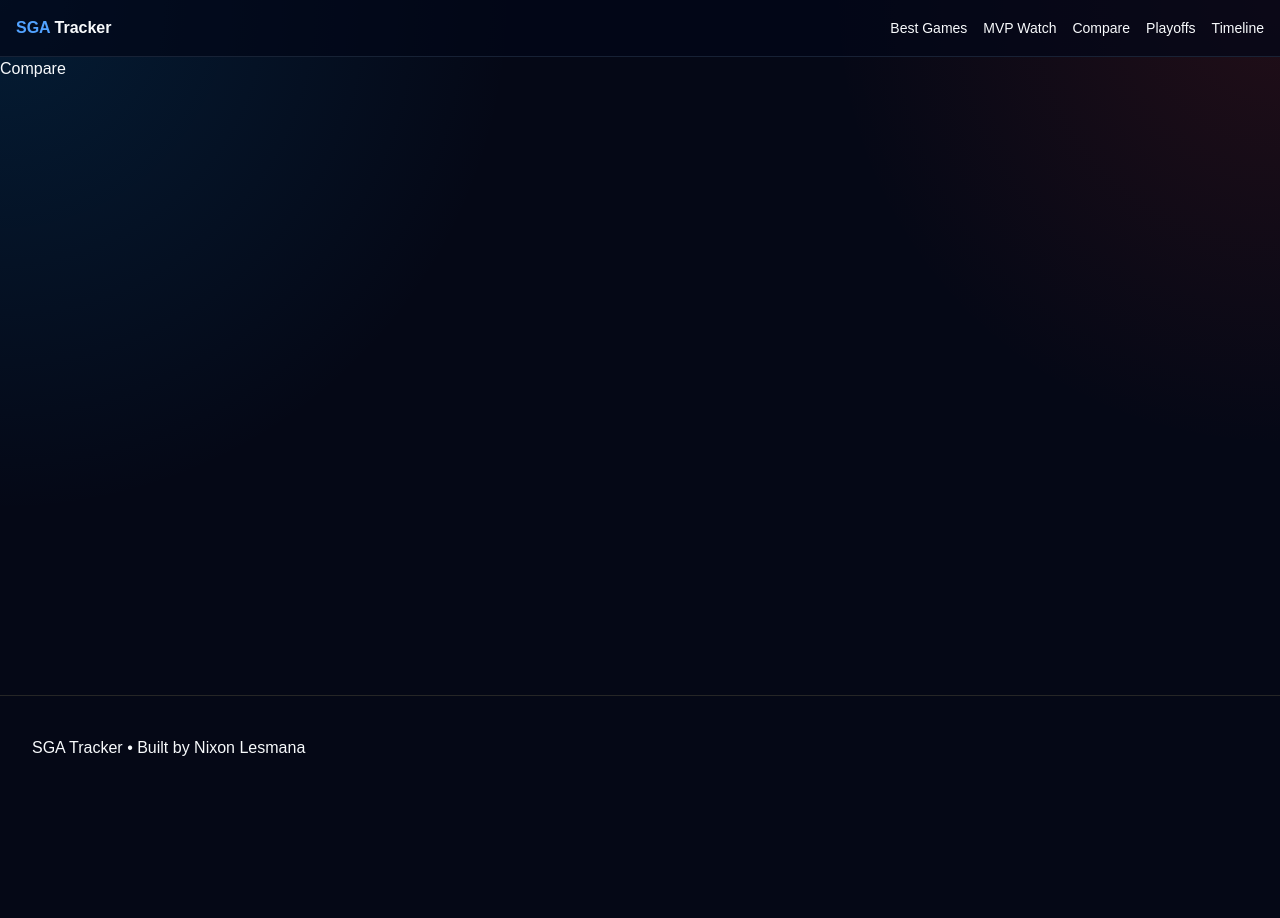
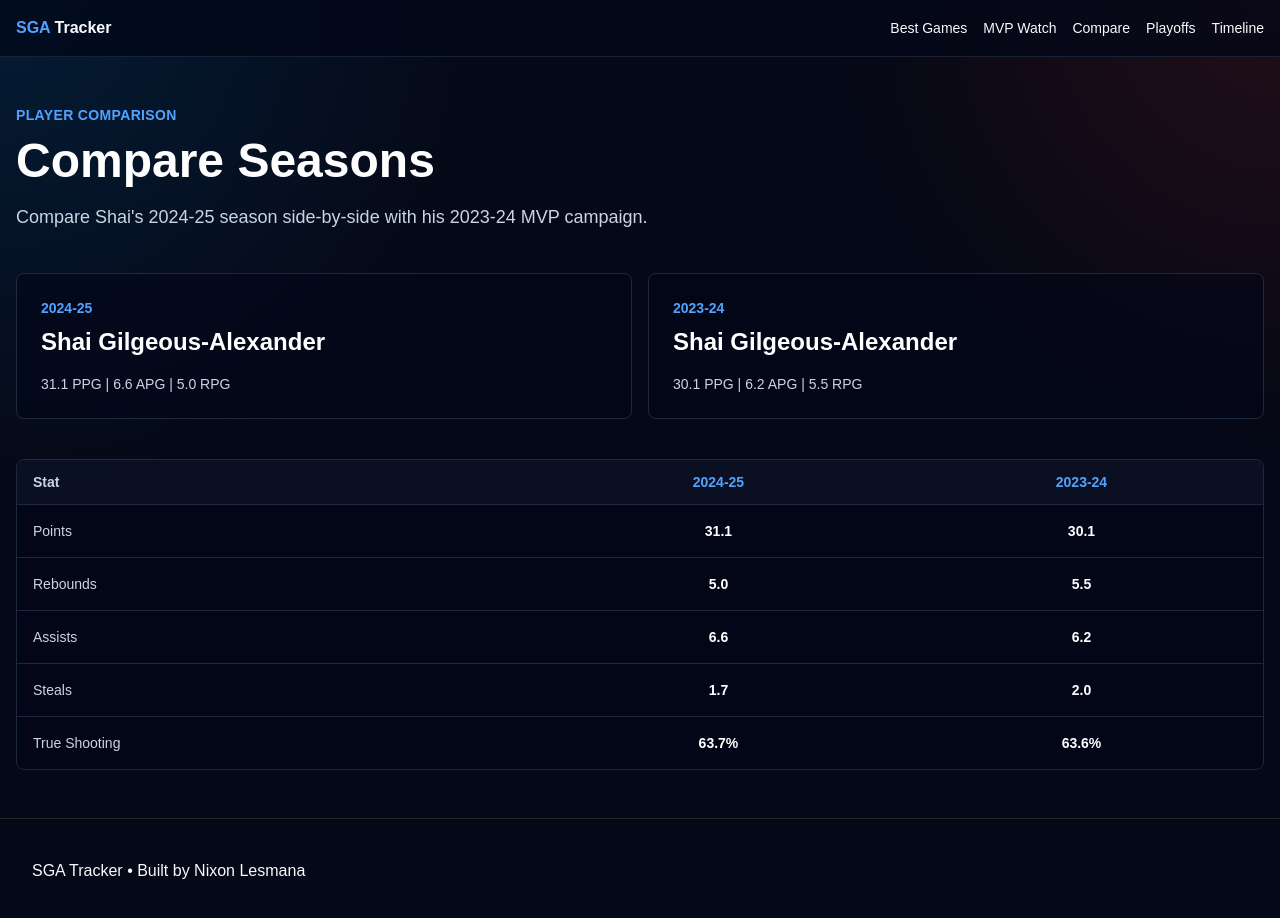
Before and after one commit to NixonLesmana/SGA-tracker, a Next.js app: page /compare in a window 1280 px wide. Shown: the top 918 px of the page. Before the commit the page ends 800 px from the top, so only its background shows below. Built offline with nearby package versions, Linux system fonts and the light colour scheme.

Commit message:
Build Compare page layout

```diff
--- a/src/app/compare/page.tsx
+++ b/src/app/compare/page.tsx
@@ -1,8 +1,113 @@
-import React from 'react'
+const players = [
+    {
+        name: "Shai Gilgeous-Alexander",
+        season: "2024-25",
+        points: "31.1",
+        rebounds: "5.0",
+        assists: "6.6",
+        steals: "1.7",
+        trueShooting: "63.7%",
+    },
+    {
+        name: "Shai Gilgeous-Alexander",
+        season: "2023-24",
+        points: "30.1",
+        rebounds: "5.5",
+        assists: "6.2",
+        steals: "2.0",
+        trueShooting: "63.6%",
+    },
+]
+
+const comparisonRows = [
+    { label: "Points", first: "31.1", second: "30.1" },
+    { label: "Rebounds", first: "5.0", second: "5.5" },
+    { label: "Assists", first: "6.6", second: "6.2" },
+    { label: "Steals", first: "1.7", second: "2.0" },
+    { label: "True Shooting", first: "63.7%", second: "63.6%" },
+]
 
 function Compare() {
     return (
-        <div>Compare</div>
+        <section className="container mx-auto px-4 py-12">
+            <header className="max-w-3xl">
+                <p className="text-sm font-semibold uppercase tracking-wide text-blue-400">
+                    Player Comparison
+                </p>
+
+                <h1 className="mt-3 text-4xl font-bold text-white md:text-5xl">
+                    Compare Seasons
+                </h1>
+
+                <p className="mt-4 text-lg leading-8 text-slate-300">
+                    Compare Shai&apos;s 2024-25 season side-by-side with his 2023-24 MVP campaign.
+                </p>
+            </header>
+
+            <section
+                aria-label="Compared players"
+                className="mt-10 grid grid-cols-1 gap-4 md:grid-cols-2"
+            >
+                {players.map((player) => (
+                    <article
+                        key={player.season}
+                        className="rounded-lg border border-slate-800 bg-slate-950/60 p-6"
+                    >
+                        <p className="text-sm font-semibold text-blue-400">
+                            {player.season}
+                        </p>
+
+                        <h2 className="mt-2 text-2xl font-bold text-white">
+                            {player.name}
+                        </h2>
+
+                        <p className="mt-4 text-sm text-slate-300">
+                            {player.points} PPG | {player.assists} APG | {player.rebounds} RPG
+                        </p>
+                    </article>
+                ))}
+            </section>
+
+            <section
+                aria-label="Stat comparison"
+                className="mt-10 overflow-hidden rounded-lg border border-slate-800 bg-slate-950/60"
+            >
+                <table className="w-full border-collapse">
+                    <thead className="border-b border-slate-800 bg-slate-900/60">
+                        <tr>
+                            <th className="px-4 py-3 text-left text-sm font-semibold text-slate-300">
+                                Stat
+                            </th>
+                            <th className="px-4 py-3 text-center text-sm font-semibold text-blue-400">
+                                {players[0].season}
+                            </th>
+                            <th className="px-4 py-3 text-center text-sm font-semibold text-blue-400">
+                                {players[1].season}
+                            </th>
+                        </tr>
+                    </thead>
+
+                    <tbody>
+                        {comparisonRows.map((row) => (
+                            <tr
+                                key={row.label}
+                                className="border-b border-slate-800 last:border-b-0"
+                            >
+                                <td className="px-4 py-4 text-left text-sm font-medium text-slate-300">
+                                    {row.label}
+                                </td>
+                                <td className="px-4 py-4 text-center text-sm font-semibold text-white">
+                                    {row.first}
+                                </td>
+                                <td className="px-4 py-4 text-center text-sm font-semibold text-white">
+                                    {row.second}
+                                </td>
+                            </tr>
+                        ))}
+                    </tbody>
+                </table>
+            </section>
+        </section>
     )
 }
 
```
